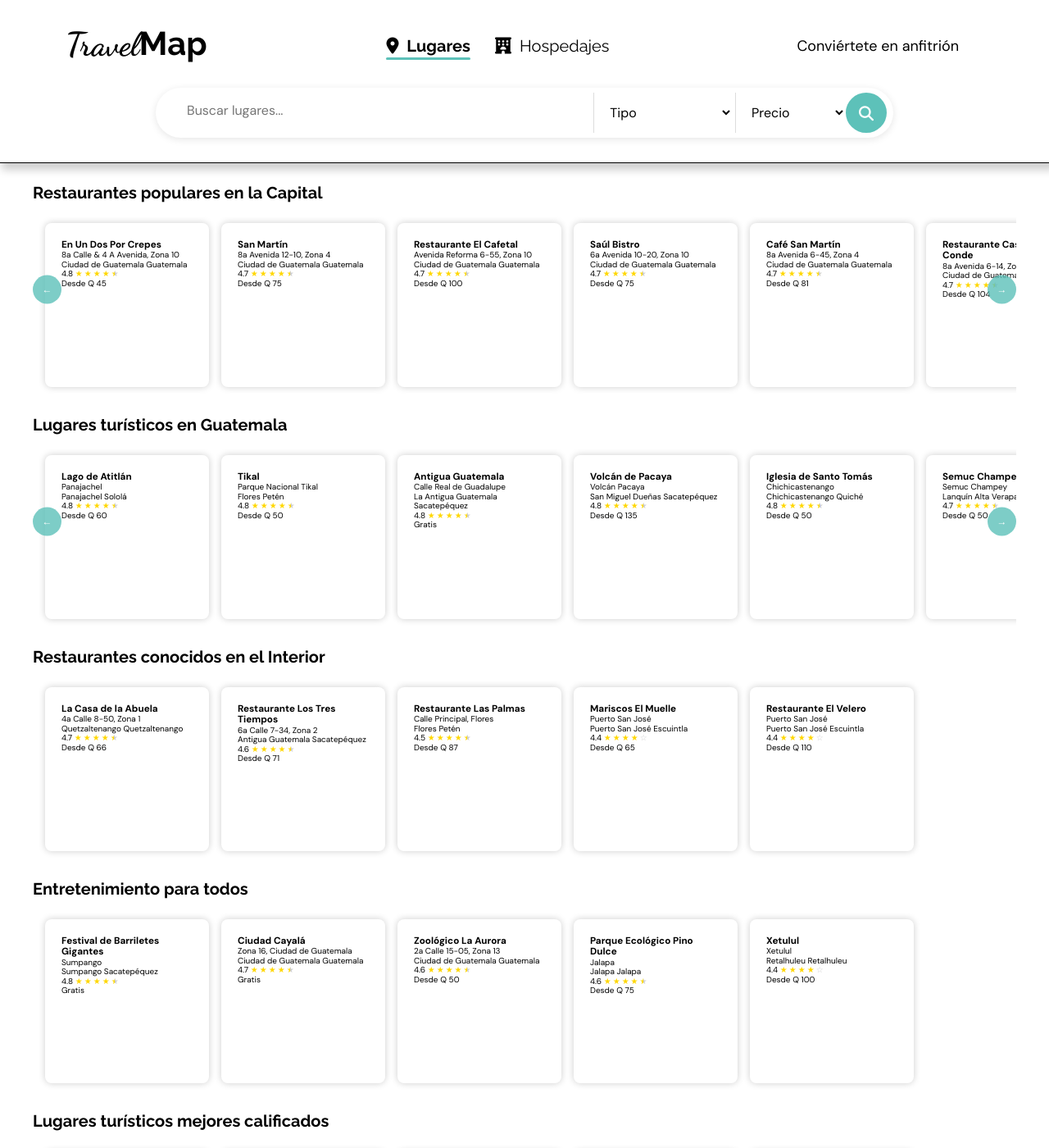
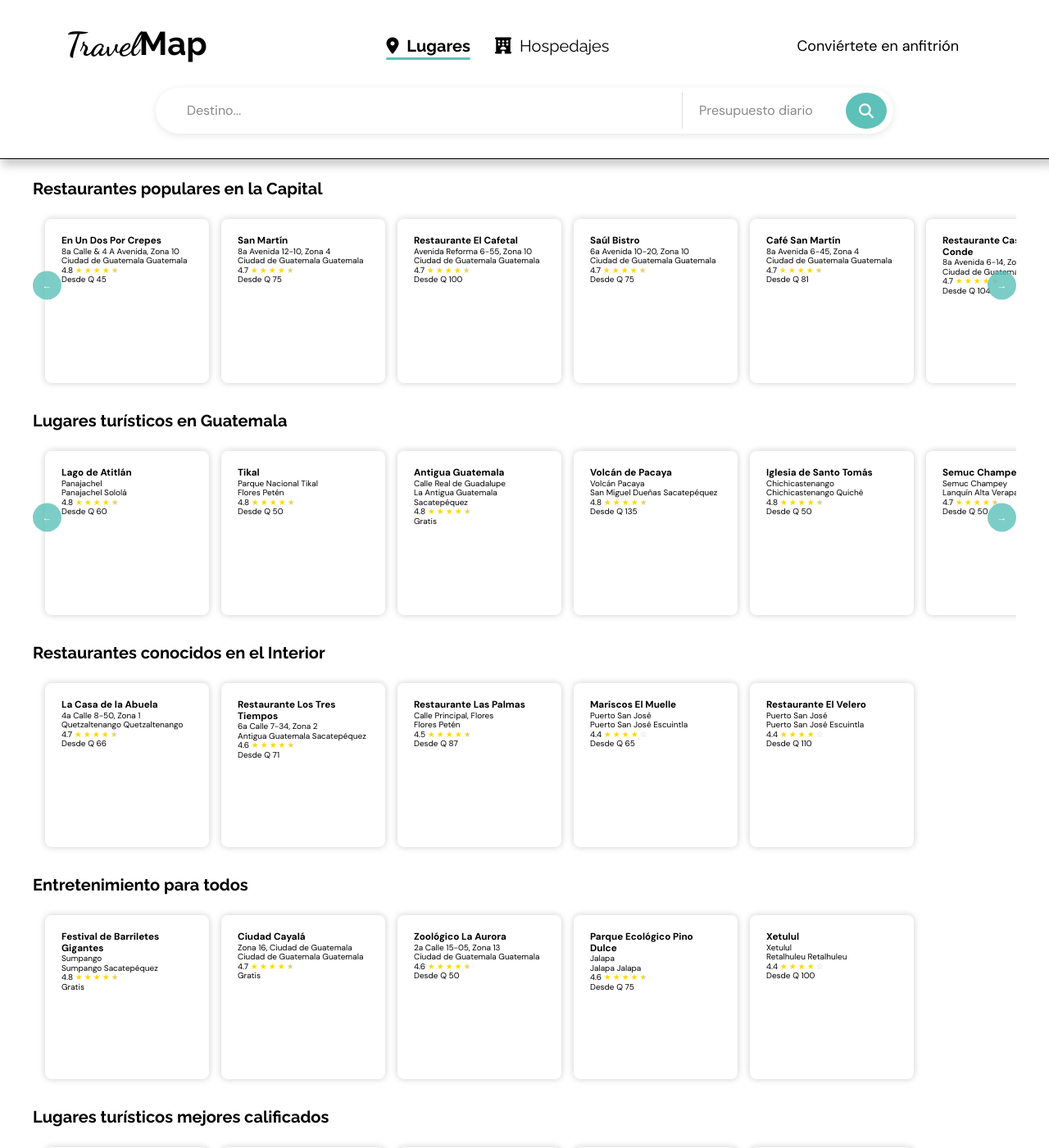
Before and after one commit to esotoUMG/proyectoFinal, a Flask app: page /lugares in a window 1280 px wide. Shown: the top 1400 px of the page at 82% size. Run offline with Flask 3, Linux system fonts and the light colour scheme; some web fonts are replaced.

Commit message:
Agregar filtro de búsqueda y presupuesto en la página de lugares; mejorar la presentación de detalles y optimizar el cálculo de peso total en el grafo.

```diff
--- a/app.py
+++ b/app.py
@@ -336,52 +336,43 @@ def lugar_detalle_filtro():
         return f"Error interno del servidor: {e}", 500
 
 
-@app.route('/lugares/filtro')  # PAGINA PARA MOSTRAR LOS LUGARES SEGUN EL FILTRO
+@app.route('/lugares/filtro')
 def lugares_filtro():
     try:
-        tipo = request.args.get('tipo', '').strip().lower()
-        departamento = request.args.get('departamento', '').strip().lower()
+        busqueda = request.args.get('busqueda', '').strip().lower()
+        presupuesto_str = request.args.get('presupuesto', '').strip()
 
-        tipos_validos = ['turismo', 'comida', 'entretenimiento']
+        presupuesto = None
+        if presupuesto_str != '':
+            try:
+                presupuesto = float(presupuesto_str)
+            except ValueError:
+                presupuesto = None  # O puedes manejar el error mostrando mensaje
 
-        if tipo not in tipos_validos:
-            # Redirigir a un tipo válido por defecto, por ejemplo "turismo"
-            return redirect(url_for('lugares_filtro', tipo='turismo'))
+        lugares = arbol_lugares.obtener_lugares()
 
-        if departamento == 'todo' or departamento == '':
-            departamento = None
-
-        if departamento:
-            lugares_filtrados = [
-                lugar for lugar in arbol_lugares.obtener_lugares()
-                if lugar.tipo.strip().lower() == tipo and lugar.departamento.strip().lower() == departamento
-            ]
-        else:
-            lugares_filtrados = [
-                lugar for lugar in arbol_lugares.obtener_lugares()
-                if lugar.tipo.strip().lower() == tipo
+        if busqueda:
+            lugares = [
+                lugar for lugar in lugares
+                if busqueda in lugar.departamento.strip().lower()
+                or busqueda in lugar.nombre.strip().lower()
+                or busqueda in lugar.municipio.strip().lower()
             ]
 
-        css_path = url_for('static', filename='css/app.css')
-        js_path = url_for('static', filename='js/scripts.js')
-        lugarjs = url_for('static', filename='js/lugar.js')
-        detalle = url_for('static', filename='js/detalle_lugar.js')
+        if presupuesto is not None:
+            lugares = [
+                lugar for lugar in lugares
+                if lugar.precio <= presupuesto
+            ]
 
         return render_template(
             'lugares_filtro.html',
-            lugares=lugares_filtrados,
-            tipo=tipo,
-            departamento=departamento if departamento else "Todos",
-            css_path=css_path,
-            js_path=js_path,
-            lugarjs=lugarjs,
-            detalle=detalle,
-            ocultar = False
+            lugares=lugares,
+            busqueda=busqueda,
+            presupuesto=presupuesto,
         )
-
     except Exception as e:
         return f"Error interno del servidor: {e}", 500
-
 
 
 #HOSPEDAJES
--- a/data/datos.csv
+++ b/data/datos.csv
@@ -89,3 +89,5 @@ Id,Departamento,Municipio,Nombre,Tipo,Dirección,Latitud,Longitud,Calificación
 88,Guatemala,Ciudad de Guatemala,Tikal Futura Hotel,Hotel,"Calzada Roosevelt 22-43, Zona 11",14.61,-90.513,3.9,425,0
 89,Guatemala,Ciudad de Guatemala,Wyndham Garden Guatemala City,Hotel,"1a Avenida 12-46, Zona 10",14.61,-90.513,3.8,460,0
 90,Guatemala,Ciudad de Guatemala,Hotel Biltmore,Hotel,"15 Calle 0-31, Zona 10",14.61,-90.513,4.6,510,0
+91,Guatemala,Guatemala,Hotel Villas Santander,hotel,19 Avenida 16-25 Zona 10 Villas Santander,14.5901634,-90.4988882,0.0,,250.0
+91,Guatemala,Guatemala,Hotel Villas Santander,hotel,19 Avenida 16-25 Zona 10 Villas Santander,14.5901634,-90.4988882,0.0,,250.0
--- a/static/css/app.css
+++ b/static/css/app.css
@@ -517,6 +517,29 @@ header #filtros-form .input-busqueda input {
   border-radius: 9999px 0 0 9999px;
   outline: none;
   box-sizing: border-box;
+  background-color: transparent;
+  color: #000000;
+}
+header #filtros-form .input-busqueda input::placeholder {
+  color: #888;
+}
+header #filtros-form .input-presupuesto {
+  flex: 0 0 200px;
+  position: relative;
+  border-left: 1px solid #ddd;
+}
+header #filtros-form .input-presupuesto input {
+  width: 100%;
+  font-size: 1.6em;
+  padding: 1.3rem 2rem;
+  border: none;
+  outline: none;
+  background-color: transparent;
+  box-sizing: border-box;
+  color: #000000;
+}
+header #filtros-form .input-presupuesto input::placeholder {
+  color: #888;
 }
 header #filtros-form select {
   flex: 0 0 150px;
@@ -528,6 +551,11 @@ header #filtros-form select {
   border-left: 1px solid #ddd;
   cursor: pointer;
   box-sizing: border-box;
+  color: #000000;
+  transition: background-color 0.3s ease;
+}
+header #filtros-form select:hover, header #filtros-form select:focus {
+  background-color: rgba(0, 0, 0, 0.05);
 }
 header #filtros-form button {
   flex: 0 0 50px;
--- a/static/js/lugar.js
+++ b/static/js/lugar.js
@@ -5,7 +5,6 @@ document.addEventListener('DOMContentLoaded', () => {
 });
 
 function cargarLugaresDesdeAPI() {
-
     fetch('/api/lugares')
         .then(res => {
             if (!res.ok) throw new Error('Error en la respuesta de la API');
@@ -28,46 +27,37 @@ function cargarLugaresDesdeAPI() {
                 return;
             }
 
-            // Crear título clickeable, recibe filtroParametros para armar URL solo con lo que quieres
-            const crearTituloClickeable = (titulo, lugaresTipo, filtroParametros = {}) => {
+            // Función para crear estrellas HTML según calificación
+            const crearEstrellas = (calificacion) => {
+                const maxEstrellas = 5;
+                let estrellas = '';
+
+                for (let i = 1; i <= maxEstrellas; i++) {
+                    if (calificacion >= i) {
+                        estrellas += '<span class="estrella llena">&#9733;</span>'; // estrella llena
+                    } else if (calificacion >= i - 0.5) {
+                        estrellas += '<span class="estrella media">&#9733;</span>'; // media estrella (puedes cambiar estilo con CSS)
+                    } else {
+                        estrellas += '<span class="estrella vacia">&#9734;</span>'; // estrella vacía
+                    }
+                }
+                return estrellas;
+            };
+
+            // Crear título simple sin click
+            const crearTitulo = (titulo) => {
                 const h2 = document.createElement('h2');
                 h2.classList.add('carrusel-titulo');
                 h2.textContent = titulo;
-
-                if (lugaresTipo.length > 7) {
-                    h2.classList.add('clickeable');
-                    h2.title = "Ver todos";
-                    h2.style.cursor = "pointer";
-                    h2.addEventListener('click', () => {
-                        const params = new URLSearchParams();
-
-                        if (filtroParametros.tipo) {
-                            params.append('tipo', filtroParametros.tipo);
-                        }
-                        if (filtroParametros.departamento) {
-                            params.append('departamento', filtroParametros.departamento);
-                        }
-                        if (filtroParametros.calificacion_min !== undefined) {
-                            params.append('calificacion_min', filtroParametros.calificacion_min);
-                        }
-                        if (filtroParametros.calificacion_max !== undefined) {
-                            params.append('calificacion_max', filtroParametros.calificacion_max);
-                        }
-
-                        const queryString = params.toString();
-                        const url = queryString ? `/lugares/filtro?${queryString}` : `/lugares/filtro`;
-                        window.location.href = url;
-                    });
-                }
                 return h2;
             };
 
-            // Crear carrusel con flechas
-            const crearSeccionCarruselConTitulo = (titulo, lugares, limite = 10, filtroParametros = {}) => {
+            // Crear carrusel con flechas y límite máximo de lugares mostrados
+            const crearSeccionCarruselConTitulo = (titulo, lugares, limite = 10) => {
                 const contenedor = document.createElement('div');
                 contenedor.classList.add('carrusel-contenedor');
 
-                const tituloElem = crearTituloClickeable(titulo, lugares, filtroParametros);
+                const tituloElem = crearTitulo(titulo);
                 contenedor.appendChild(tituloElem);
 
                 const carrusel = document.createElement('div');
@@ -77,11 +67,8 @@ function cargarLugaresDesdeAPI() {
                     const item = document.createElement('div');
                     item.classList.add('lugar-card');
 
-                    // Precio con validación
                     const precioTexto = lugar.precio === 0 ? 'Gratis' : `Desde Q ${lugar.precio}`;
-
-                    // Crear estrellas para la calificación
-                    const calificacion = lugar.calificacion;
+                    const calificacion = lugar.calificacion || 0;
                     const estrellasHTML = crearEstrellas(calificacion);
 
                     item.innerHTML = `
@@ -95,7 +82,7 @@ function cargarLugaresDesdeAPI() {
                         <p>${precioTexto}</p>
                     `;
 
-                    // CORRECCIÓN: detectar ruta y armar url de detalle según contexto
+                    // Evento click para redirigir al detalle, según ruta actual
                     item.addEventListener('click', () => {
                         const path = window.location.pathname;
                         let urlDetalle;
@@ -112,7 +99,7 @@ function cargarLugaresDesdeAPI() {
                     carrusel.appendChild(item);
                 });
 
-                // Solo agregar flechas si hay más de 5 lugares
+                // Agregar flechas de navegación solo si hay más de 5 lugares
                 if (lugares.length > 5) {
                     const btnIzq = document.createElement('button');
                     btnIzq.classList.add('flecha', 'izquierda');
@@ -134,74 +121,47 @@ function cargarLugaresDesdeAPI() {
                     contenedor.appendChild(carrusel);
                     contenedor.appendChild(btnDer);
                 } else {
-                    // Si no hay más de 5, solo se muestra el carrusel sin flechas
                     contenedor.appendChild(carrusel);
                 }
 
                 return contenedor;
             };
 
-            // Función para crear estrellas llenas, medias o vacías según la calificación
-            const crearEstrellas = (calificacion) => {
-                const maxEstrellas = 5;
-                let estrellas = '';
-
-                for (let i = 1; i <= maxEstrellas; i++) {
-                    if (calificacion >= i) {
-                        // estrella llena
-                        estrellas += '<span class="estrella llena">&#9733;</span>';
-                    } else if (calificacion >= i - 0.5) {
-                        // estrella media
-                        estrellas += '<span class="estrella media">&#9733;</span>';
-                    } else {
-                        // estrella vacía
-                        estrellas += '<span class="estrella vacia">&#9734;</span>';
-                    }
-                }
-
-                return estrellas;
-            };
-
-            // Función para filtrar y agregar carrusel, recibe filtroFn y filtroParametros para la URL
-            const filtrarYLlenarCarrusel = (titulo, filtroFn, filtroParametros = {}) => {
-                const lugaresFiltrados = data.lugares.filter(filtroFn)
+            // Función para filtrar y añadir secciones al contenedor principal
+            const filtrarYLlenarCarrusel = (titulo, filtroFn) => {
+                const lugaresFiltrados = data.lugares
+                    .filter(filtroFn)
                     .sort((a, b) => b.calificacion - a.calificacion);
                 if (lugaresFiltrados.length) {
-                    mainContenedor.appendChild(crearSeccionCarruselConTitulo(titulo, lugaresFiltrados, 7, filtroParametros));
+                    mainContenedor.appendChild(crearSeccionCarruselConTitulo(titulo, lugaresFiltrados, 10));
                 }
             };
 
-            // FILTROS
+            // Aplicar filtros y crear secciones
             filtrarYLlenarCarrusel(
                 "Restaurantes populares en la Capital",
-                l => l.tipo === 'Comida' && l.departamento.toLowerCase() === 'guatemala',
-                { tipo: 'Comida', departamento: 'Guatemala' }
+                l => l.tipo.toLowerCase() === 'comida' && l.departamento.toLowerCase() === 'guatemala'
             );
 
             filtrarYLlenarCarrusel(
                 "Lugares turísticos en Guatemala",
-                l => l.tipo === 'Turismo',
-                { tipo: 'Turismo' }
+                l => l.tipo.toLowerCase() === 'turismo'
             );
 
             filtrarYLlenarCarrusel(
                 "Restaurantes conocidos en el Interior",
-                l => l.tipo === 'Comida' && l.departamento.toLowerCase() !== 'guatemala',
-                { tipo: 'Comida' }
+                l => l.tipo.toLowerCase() === 'comida' && l.departamento.toLowerCase() !== 'guatemala'
             );
 
             filtrarYLlenarCarrusel(
                 "Entretenimiento para todos",
-                l => l.tipo === 'Entretenimiento',
-                { tipo: 'Entretenimiento' }
+                l => l.tipo.toLowerCase() === 'entretenimiento'
             );
 
             filtrarYLlenarCarrusel(
                 "Lugares turísticos mejores calificados",
-                l => l.tipo === 'Turismo' && l.calificacion >= 4.8 && l.calificacion <= 5,
-                { tipo: 'Turismo', calificacion_min: 4.8, calificacion_max: 5 }
+                l => l.tipo.toLowerCase() === 'turismo' && l.calificacion >= 4.8 && l.calificacion <= 5
             );
-
         })
         .catch(error => {
             console.error("Error al cargar lugares:", error);
--- a/static/js/scripts.js
+++ b/static/js/scripts.js
@@ -3,14 +3,14 @@ function toggleSearchbar(href) {
     const filtrosForm = document.getElementById('filtros-form');
     if (!filtrosForm) return;
 
-    if (href === '/cargar' ) {
+    if (href === '/cargar') {
         filtrosForm.style.display = 'none';
     } else {
         filtrosForm.style.display = '';
     }
 }
 
-// --- Función para cargar contenido dinámicamente ---
+// --- Función para cargar contenido dinámicamente (solo para enlaces) ---
 function cargarContenido(e) {
     e.preventDefault();
 
@@ -65,77 +65,37 @@ function cargarContenido(e) {
         });
 }
 
+// --- Evento DOMContentLoaded ---
+document.addEventListener('DOMContentLoaded', () => {
+    // Asignar cargarContenido SOLO a enlaces de navegación dentro de .opciones
+    document.querySelectorAll('.opciones a').forEach(link => {
+        link.addEventListener('click', cargarContenido);
+    });
 
-// --- Función para actualizar filtros según tipo de página ---
-function actualizarFiltros(tipo) {
-    const selectsContainer = document.getElementById('selects-container');
-    const inputBusqueda = document.querySelector('#filtros-form input[name="busqueda"]');
+    // Manejar submit del formulario de filtros
+    const filtrosForm = document.getElementById('filtros-form');
+    if (filtrosForm) {
+        filtrosForm.addEventListener('submit', (e) => {
+            e.preventDefault();
 
-    if (!selectsContainer || !inputBusqueda) return;
+            const formData = new FormData(filtrosForm);
+            const busqueda = formData.get('busqueda').trim();
+            const presupuesto = formData.get('presupuesto').trim();
 
-    selectsContainer.innerHTML = '';
-    inputBusqueda.classList.remove('lugares-style', 'hospedajes-style');
+            const params = new URLSearchParams();
+            if (busqueda) params.append('departamento', busqueda);
+            if (presupuesto) params.append('presupuesto', presupuesto);
 
-    if (tipo === "lugares") {
-        selectsContainer.innerHTML = `
-            <select name="tipo">
-              <option value="">Tipo</option>
-              <option value="playa">Comida</option>
-              <option value="montaña">Entretenimiento</option>
-              <option value="monumento">Turismo</option>
-            </select>
-            <select name="precio">
-              <option value="">Precio</option>
-              <option value="economico">Económico</option>
-              <option value="medio">Medio</option>
-              <option value="lujo">Lujo</option>
-            </select>
-        `;
-        inputBusqueda.placeholder = "Buscar lugares...";
-        inputBusqueda.classList.add('lugares-style');
-    } else if (tipo === "hospedajes") {
-        selectsContainer.innerHTML = `
-            <select name="categoria">
-              <option value="">Categoría</option>
-              <option value="hotel">Hotel</option>
-              <option value="hostel">Hostel</option>
-              <option value="departamento">Departamento</option>
-            </select>
-            <select name="servicios">
-              <option value="">Servicios</option>
-              <option value="wifi">WiFi</option>
-              <option value="desayuno">Desayuno</option>
-              <option value="mascotas">Mascotas</option>
-            </select>
-        `;
-        inputBusqueda.placeholder = "Buscar hospedajes...";
-        inputBusqueda.classList.add('hospedajes-style');
-    } else {
-        inputBusqueda.placeholder = "Buscar...";
-    }
-}
-
-//FIJAR EL HEADER CUANDO EL USUARIO HAGA SCROLL
-const header = document.querySelector('header');
-const menu = document.querySelector('.menu.opciones');
-
-window.addEventListener('scroll', () => {
-    if (window.scrollY > 150) {
-      header.classList.add('fixed');
-    } else {
-      header.classList.remove('fixed');
+            // Redirigir a la página de filtro con parámetros
+            window.location.href = `/lugares/filtro?${params.toString()}`;
+        });
     }
 
-    if (menu.classList.contains('menu-grande')) {
-      menu.classList.remove('menu-grande');
-    }
-  });
+    // Mostrar u ocultar el searchbar según la ruta actual
+    const path = window.location.pathname;
+    toggleSearchbar(path);
 
-//CAMBIAR LA BARRA DE NAVEGACION SEGUN LA OPCION QUE HAYA ELEGIDO EL USUARIO
-document.addEventListener('DOMContentLoaded', () => {
-    // Obtener la ruta actual
-    const path = window.location.pathname;
-
+    // Actualizar filtros según la ruta
     if (path.startsWith('/lugares')) {
         actualizarFiltros('lugares');
     } else if (path.startsWith('/hospedajes')) {
@@ -143,12 +103,25 @@ document.addEventListener('DOMContentLoaded', () => {
     } else {
         actualizarFiltros(null);
     }
-
-    // Mostrar u ocultar el searchbar si vas a /cargar
-    toggleSearchbar(path);
 });
 
-//BLOQUEAR EL ZOOM DE LA PAGINA WEB
+// FIJAR EL HEADER CUANDO EL USUARIO HAGA SCROLL
+const header = document.querySelector('header');
+const menu = document.querySelector('.menu.opciones');
+
+window.addEventListener('scroll', () => {
+    if (window.scrollY > 150) {
+        header.classList.add('fixed');
+    } else {
+        header.classList.remove('fixed');
+    }
+
+    if (menu.classList.contains('menu-grande')) {
+        menu.classList.remove('menu-grande');
+    }
+});
+
+// BLOQUEAR EL ZOOM DE LA PAGINA WEB
 // Bloquear zoom con Ctrl + scroll del mouse
 window.addEventListener('wheel', function(e) {
     if (e.ctrlKey) {
--- a/static/scss/layout/_header.scss
+++ b/static/scss/layout/_header.scss
@@ -138,6 +139,33 @@ header {
         border-radius: 9999px 0 0 9999px;
         outline: none;
         box-sizing: border-box;
+        background-color: transparent;
+        color: v.$negro;
+
+        &::placeholder {
+          color: #888;
+        }
+      }
+    }
+
+    .input-presupuesto {
+      flex: 0 0 200px;
+      position: relative;
+      border-left: 1px solid #ddd;
+
+      input {
+        width: 100%;
+        font-size: 1.6em;
+        padding: 1.3rem 2rem;
+        border: none;
+        outline: none;
+        background-color: transparent;
+        box-sizing: border-box;
+        color: v.$negro;
+
+        &::placeholder {
+          color: #888;
+        }
       }
     }
 
@@ -151,6 +179,13 @@ header {
       border-left: 1px solid #ddd;
       cursor: pointer;
       box-sizing: border-box;
+      color: v.$negro;
+      transition: background-color 0.3s ease;
+
+      &:hover,
+      &:focus {
+        background-color: rgba(0, 0, 0, 0.05);
+      }
     }
 
     button {
--- a/templates/base.html
+++ b/templates/base.html
@@ -41,10 +41,10 @@
         {% if not ocultar %}
         <form id="filtros-form">
             <div class="input-busqueda">
-                <input type="text" name="busqueda" placeholder="Buscar..." />
+                <input type="text" name="busqueda" placeholder="Destino..." />
             </div>
-            <div id="selects-container">
-                <!-- Selects dinámicos acá -->
+            <div class="input-presupuesto">
+                <input type="number" name="presupuesto" placeholder="Presupuesto diario" min="1" required />
             </div>
             <button type="submit" aria-label="Buscar">
                 <i class="fa-solid fa-magnifying-glass"></i>
```
Also changed, not shown: other parts of static/css/app.css (+26 -1 lines), other parts of static/scss/layout/_header.scss (+32 -3 lines), backend/modelos/GrafoPonderado.py (+12 -0 lines), static/js/hospedaje.js (+9 -44 lines), templates/lugares_filtro.html (+16 -4 lines), 1 other file.
